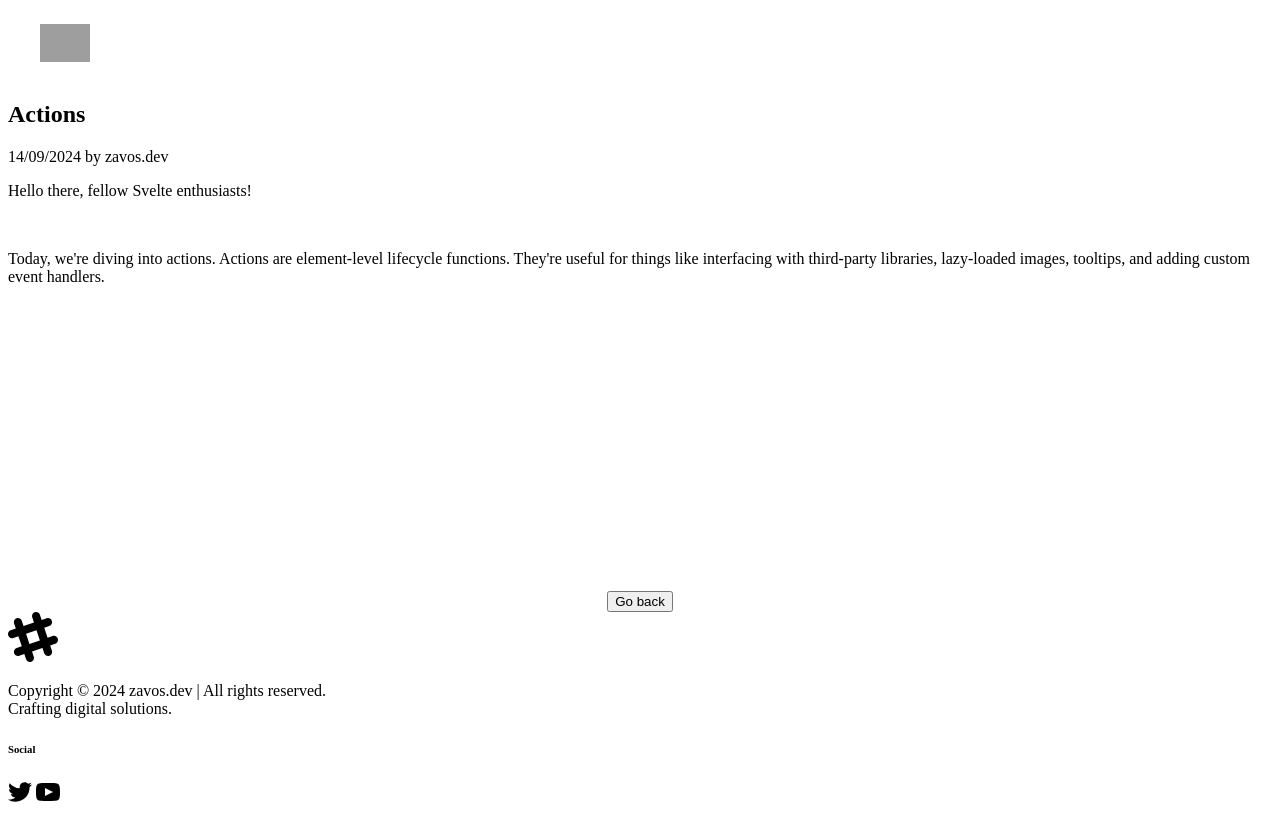
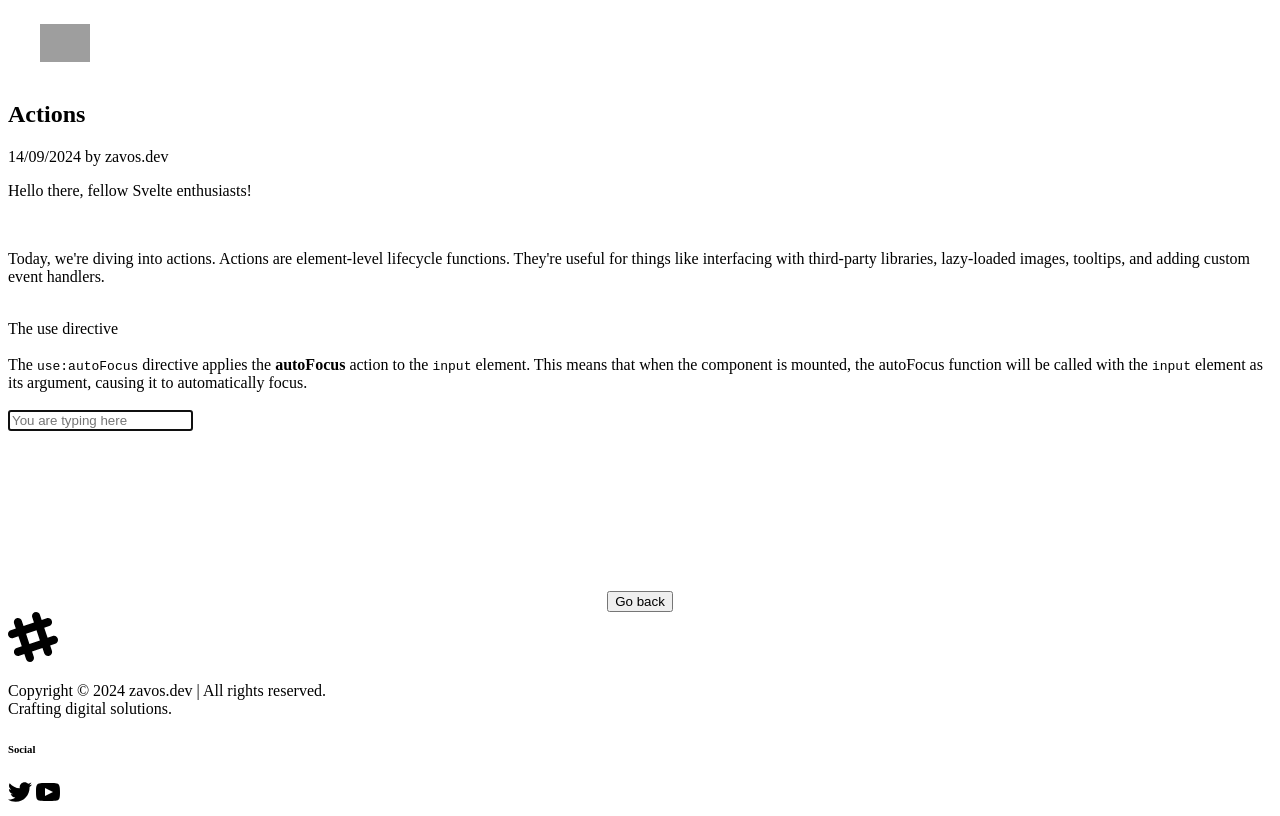
Before and after one commit to kzavos/svelte-training, a SvelteKit app: page /projects/project-10 in a window 1280 px wide. Built offline with nearby package versions, Linux system fonts and the light colour scheme; grey boxes are pictures that could not be loaded.

Commit message:
Add the use directive part of the tutorial

```diff
--- a/src/routes/projects/project-10/+page.svelte
+++ b/src/routes/projects/project-10/+page.svelte
@@ -1,4 +1,7 @@
 <script>
+	function autoFocus(node) {
+		node.focus();
+	}
 </script>
 
 <article class="container mx-auto max-w-3xl break-words px-4 py-8">
@@ -16,8 +19,19 @@
 			useful for things like interfacing with third-party libraries, lazy-loaded images, tooltips,
 			and adding custom event handlers.
 		</p>
-		<br />
 	</div>
+	<br />
+	<div class="prose text-3xl font-bold">The use directive</div>
+	<br />
+	<div class="prose text-lg leading-relaxed">
+		The <code>use:autoFocus</code> directive applies the <b>autoFocus</b> action to the
+		<code>input</code>
+		element. This means that when the component is mounted, the autoFocus function will be called with
+		the
+		<code>input</code> element as its argument, causing it to automatically focus.
+	</div>
+	<br />
+	<input class=" italic" placeholder="You are typing here" type="text" use:autoFocus />
 </article>
 
 <style>
```
Also changed, not shown: src/routes/_template.svelte (+5 -3 lines).
